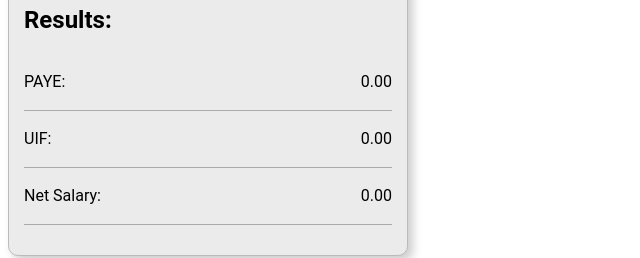
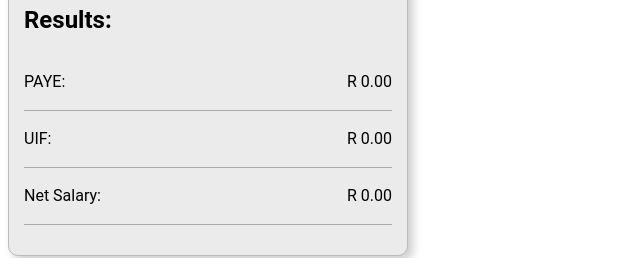
Before and after one commit to PaulDreyer09/PayrollCalculator, a plain HTML site: page index.html in a window 1280 px wide. Both pictures are taken after a click on the input 208 px from the left and 303 px from the top of the page. Shown: the part 341-599 px from the top of the page, 0-640 px from the left. Drawn offline with Linux system fonts and the light colour scheme.

Commit message:
Some reorganizing of code

```diff
--- a/script.js
+++ b/script.js
@@ -1,12 +1,14 @@
 // Cache DOM selectors
 const taxForm = document.querySelector("#tax-form");
 const periodSelect = document.querySelector("#period-select");
-const resultsContainer = document.querySelector('#calculation-results');
-const payeResultDisplay = document.querySelector('#paye-result');
-const uifResultDisplay = document.querySelector('#uif-result');
-const salaryResultDisplay = document.querySelector('#salary-result');
+const resultsContainer = document.querySelector("#calculation-results");
+const payeResultDisplay = document.querySelector("#paye-result");
+const uifResultDisplay = document.querySelector("#uif-result");
+const salaryResultDisplay = document.querySelector("#salary-result");
 
 // Configuration data
+const currencyCharacter = "R";
+
 const periodOptions = [
     {
         text: "Weekly",
@@ -98,8 +100,8 @@ const initializeSelect = (options, selectElement) => {
 /**
  * Calculates the monthly payable UIF based on a monthly salary
  *
- * @param {number} monthlyIncome | value of monthly income
- * @param {{percentage: number, ceiling: number}} options | options for calculating the UIF
+ * @param {number} monthlyIncome - value of monthly income
+ * @param {{percentage: number, ceiling: number}} options - options for calculating the UIF
  *      percentage: Percentage of the total income which will be calculated as UIF
  *      ceiling: Maximum value which can be calculated from monthlyIncome to UIF
  */
@@ -121,10 +123,9 @@ const calculateMonthlyUIF = (monthlyIncome, options) => {
  *      netSalary: Salary after deductions for the period
  */
 const displayCalculationResults = (result) => {
-    payeResultDisplay.textContent = result.paye.toFixed(2);
-    uifResultDisplay.textContent = result.uif.toFixed(2);
-    salaryResultDisplay.textContent = result.netSalary.toFixed(2);
-    resultsContainer.removeAttribute('hidden');
+    payeResultDisplay.textContent = `${currencyCharacter} ${result.paye.toFixed(2)}`;
+    uifResultDisplay.textContent = `${currencyCharacter} ${result.uif.toFixed(2)}`;
+    salaryResultDisplay.textContent = `${currencyCharacter} ${result.netSalary.toFixed(2)}`;
 }
 
 /**
@@ -207,17 +208,15 @@ const calculateTaxData = (employeeAge, grossSalary, periods) => {
     // Calculate annual income
     let annualIncome = grossSalary * periods;
 
-    // Calculate DE Annualized UIF
+    // Calculate DE-Annualized UIF
     let monthlyIncome = annualIncome / 12;
     let monthlyUIF = calculateMonthlyUIF(monthlyIncome, uifOptions);
     let deAnnualizedUIF = monthlyUIF * 12 / periods;
 
     // Calculate Tax Rebates
-    //let taxRebates = calculateTotalFromTieredStructure(taxRebatesAgeBrackets, employeeAge);
     let taxRebates = calculateFromTieredStructure(taxRebatesAgeBrackets, employeeAge, calculateAddedTotal);
 
     // Calculate PAYE
-    //let rawPaye = calculateProgressiveTaxation(annualIncome, taxBrackets);
     let rawPaye = calculateFromTieredStructure(taxBrackets, annualIncome, calculateTaxTotal);
 
     let annualPaye = rawPaye > taxRebates ? rawPaye - taxRebates : 0;
@@ -247,9 +246,9 @@ const onSubmit = (event) => {
     // Get form data
     const formData = event.target;
 
-    const employeeAge = formData.elements['age'].value;
-    const grossSalary = formData.elements['salary'].value;
-    const periods = formData.elements['period'].value;
+    const employeeAge = formData.elements["age"].value;
+    const grossSalary = formData.elements["salary"].value;
+    const periods = formData.elements["period"].value;
 
     let data = calculateTaxData(employeeAge, grossSalary, periods);
 
--- a/styles.css
+++ b/styles.css
@@ -46,14 +46,13 @@ body *{
     background-color: rgba(30, 143, 255, 0.753);
 
     cursor: pointer;
+    transition: all 0.2s;
 }
 
 #tax-form input[type="submit"]:hover {
-    transition: all 0.2s;
     background-color: rgb(30, 143, 255);
     border-color: white;
     color: white;
-
 }
 
 #calculation-results .result{
```
Also changed, not shown: index.html (+0 -2 lines).
